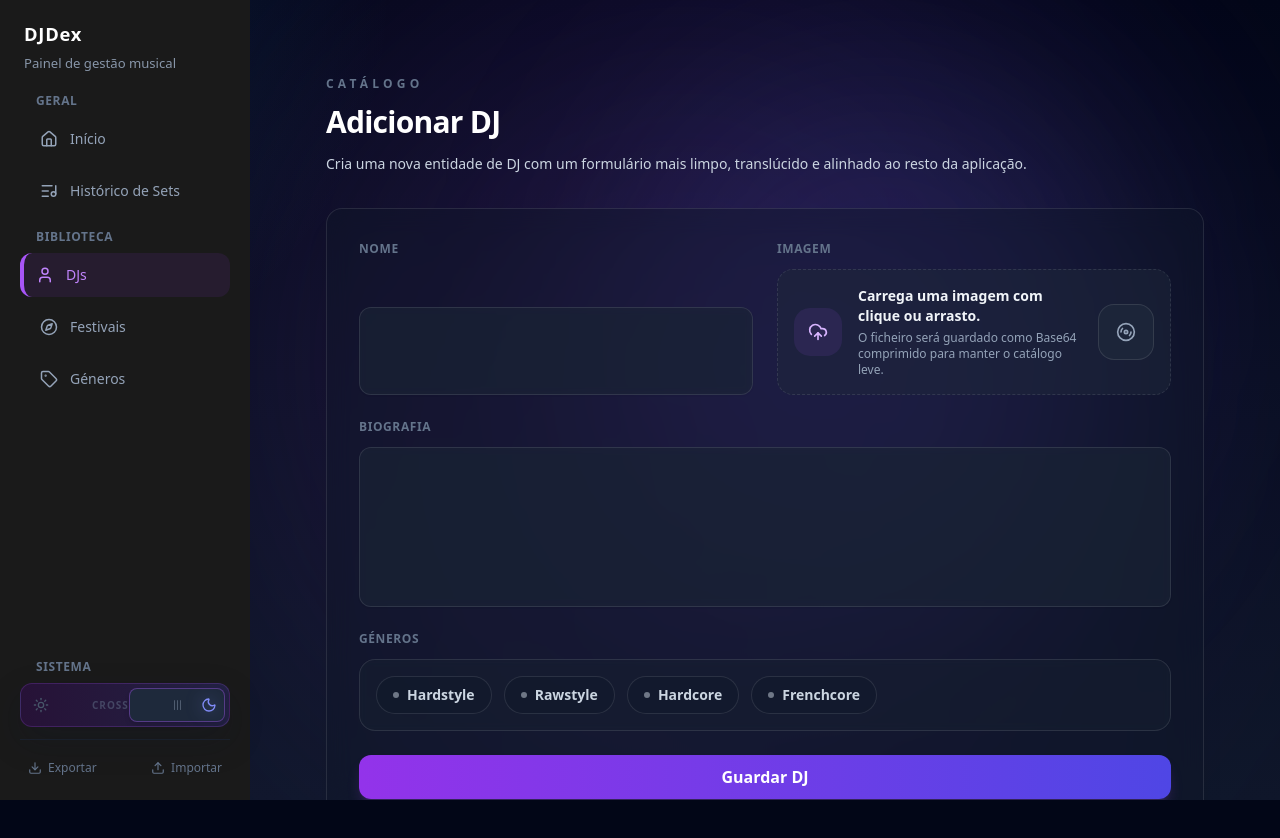
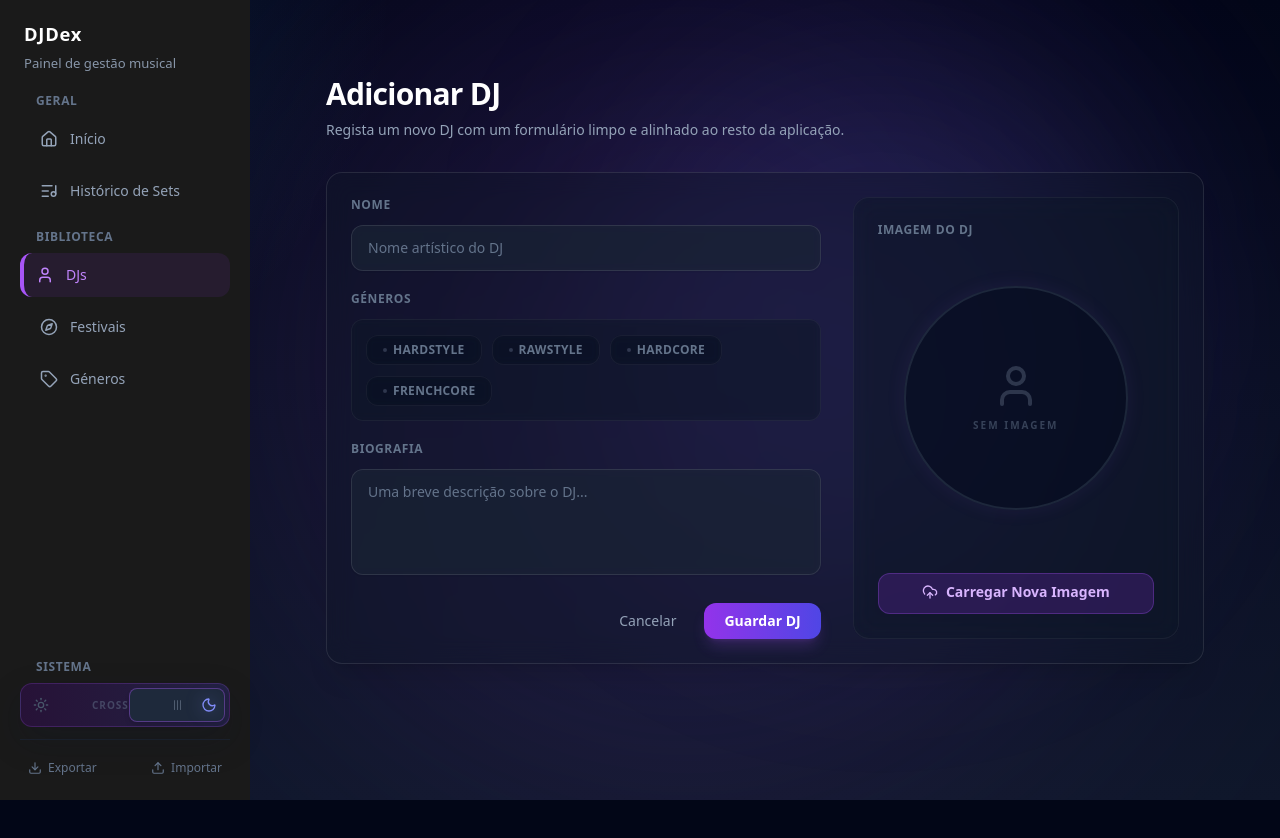
Before and after one commit to opaulosilva233/DJDex, a React (Vite) app: page /djs/adicionar in a window 1280 px wide. Shown: the top 838 px of the page. Built offline with nearby package versions, Linux system fonts and the light colour scheme.

Commit message:
feat: redesign AddDjForm with updated layout, image removal support, and refined UI components

```diff
--- a/src/components/AddDjForm.jsx
+++ b/src/components/AddDjForm.jsx
@@ -1,6 +1,6 @@
-import { useEffect, useState } from 'react'
+import { useEffect, useRef, useState } from 'react'
 import { useNavigate } from 'react-router-dom'
-import { Check, Disc3, UploadCloud } from 'lucide-react'
+import { Check, Disc3, Trash2, UploadCloud, User } from 'lucide-react'
 
 import { compressImage } from '../utils/imageHelper'
 
@@ -14,6 +14,7 @@ const initialFormState = {
 export default function AddDjForm({ initialData, handleAddDj, handleEditDj, generos = [] }) {
 	const [formData, setFormData] = useState(initialFormState)
 	const [isCompressing, setIsCompressing] = useState(false)
+	const fileInputRef = useRef(null)
 	const navigate = useNavigate()
 	const isEditing = Boolean(initialData)
 
@@ -78,6 +79,17 @@ const initialFormState = {
 		}
 	}
 
+	function handleRemoveImage() {
+		setFormData((currentFormData) => ({
+			...currentFormData,
+			imagem: '',
+		}))
+
+		if (fileInputRef.current) {
+			fileInputRef.current.value = ''
+		}
+	}
+
 	function handleSubmit(event) {
 		event.preventDefault()
 
@@ -105,127 +117,180 @@ const initialFormState = {
 	}
 
 	const inputClassName =
-		'w-full rounded-xl border border-slate-200/70 bg-white/80 px-4 py-3 text-slate-900 shadow-sm transition placeholder:text-slate-400 outline-none backdrop-blur-sm focus:border-purple-500 focus:ring-4 focus:ring-purple-500/20 dark:border-white/10 dark:bg-slate-800/50 dark:text-white dark:placeholder:text-slate-500 dark:focus:border-purple-500'
+		'w-full rounded-xl border border-slate-200/70 bg-white/80 px-4 py-3 text-sm text-slate-900 shadow-sm transition-all placeholder:text-slate-400 outline-none backdrop-blur-sm focus:border-purple-500 focus:ring-2 focus:ring-purple-500/20 dark:border-white/10 dark:bg-slate-800/50 dark:text-white dark:placeholder:text-slate-500 dark:focus:border-purple-500'
+
+	const labelClassName =
+		'block mb-1.5 text-xs font-bold uppercase tracking-wider text-slate-400 dark:text-slate-500'
+
 	const selectedGeneroIds = formData.generoIds
 
 	return (
 		<form
 			onSubmit={handleSubmit}
-			className="w-full max-w-4xl rounded-2xl border border-slate-200/60 bg-white/60 p-8 shadow-xl backdrop-blur-md dark:border-white/10 dark:bg-slate-900/40"
+			className="bg-white/60 dark:bg-slate-900/40 backdrop-blur-md border border-slate-200/60 dark:border-white/10 rounded-2xl p-6 shadow-xl max-w-5xl mx-auto w-full"
 		>
-			<div className="grid gap-6">
-				<div className="grid gap-6 lg:grid-cols-2">
-					<label className="grid gap-1.5 lg:col-span-1">
-						<span className="mb-1.5 block text-xs font-bold uppercase tracking-wider text-slate-400 dark:text-slate-500">
-							Nome
-						</span>
+			{/* ── Input de ficheiro oculto ── */}
+			<input
+				ref={fileInputRef}
+				type="file"
+				accept="image/*"
+				onChange={handleFileChange}
+				className="hidden"
+			/>
+
+			<div className="grid grid-cols-1 lg:grid-cols-12 gap-8">
+				{/* ════════════════════════════════════════════════════
+				    COLUNA ESQUERDA — Dados (7 colunas)
+				   ════════════════════════════════════════════════════ */}
+				<div className="lg:col-span-7 flex flex-col gap-5">
+					{/* Nome */}
+					<label className="grid gap-1.5">
+						<span className={labelClassName}>Nome</span>
 						<input
 							name="nome"
 							value={formData.nome}
 							onChange={handleChange}
+							placeholder="Nome artístico do DJ"
 							className={inputClassName}
 							required
 						/>
 					</label>
 
-					<label className="grid gap-1.5 lg:col-span-1">
-						<span className="mb-1.5 block text-xs font-bold uppercase tracking-wider text-slate-400 dark:text-slate-500">
-							Imagem
-						</span>
-						<div className="group relative overflow-hidden rounded-2xl border border-dashed border-slate-300/80 bg-white/70 p-4 transition hover:border-purple-400/70 hover:bg-white/90 focus-within:border-purple-500 focus-within:ring-4 focus-within:ring-purple-500/20 dark:border-white/10 dark:bg-slate-800/50 dark:hover:bg-slate-800/70">
-							<input
-								type="file"
-								accept="image/*"
-								onChange={handleFileChange}
-								className="absolute inset-0 z-10 h-full w-full cursor-pointer opacity-0"
-								required={!isEditing && !formData.imagem}
-							/>
-							<div className="flex items-center gap-4">
-								<div className="flex h-12 w-12 shrink-0 items-center justify-center rounded-2xl bg-purple-500/10 text-purple-600 transition group-hover:bg-purple-500/15 dark:text-purple-300">
-									<UploadCloud className="h-5 w-5" />
-								</div>
-								<div className="min-w-0 flex-1">
-									<p className="text-sm font-semibold text-slate-700 dark:text-slate-100">
-										{isCompressing ? 'A comprimir imagem...' : 'Carrega uma imagem com clique ou arrasto.'}
-									</p>
-									<p className="mt-1 text-xs text-slate-500 dark:text-slate-400">
-										O ficheiro será guardado como Base64 comprimido para manter o catálogo leve.
-									</p>
-								</div>
-								{formData.imagem ? (
-									<div className="h-14 w-14 shrink-0 overflow-hidden rounded-2xl border border-slate-200/70 bg-slate-100 shadow-sm dark:border-white/10 dark:bg-slate-800">
-										<img
-											src={formData.imagem}
-											alt="Pré-visualização da imagem do DJ"
-											className="h-full w-full object-cover"
-										/>
-									</div>
-								) : (
-									<div className="flex h-14 w-14 shrink-0 items-center justify-center rounded-2xl border border-slate-200/70 bg-slate-50 text-slate-400 dark:border-white/10 dark:bg-slate-800/80">
-										<Disc3 className="h-5 w-5" />
-									</div>
-								)}
-							</div>
-						</div>
-					</label>
-				</div>
-
-				<label className="grid gap-1.5">
-					<span className="mb-1.5 block text-xs font-bold uppercase tracking-wider text-slate-400 dark:text-slate-500">
-						Biografia
-					</span>
-					<textarea
-						name="biografia"
-						value={formData.biografia}
-						onChange={handleChange}
-						className={`${inputClassName} min-h-[160px] resize-none`}
-						required
-						rows={5}
-					/>
-				</label>
-
+					{/* Géneros — chips minimalistas */}
 					<div className="grid gap-1.5">
-					<span className="mb-1.5 block text-xs font-bold uppercase tracking-wider text-slate-400 dark:text-slate-500">
-						Géneros
-					</span>
-					<div className="flex flex-wrap gap-3 rounded-2xl border border-slate-200/60 bg-white/50 p-4 backdrop-blur-sm dark:border-white/10 dark:bg-slate-800/30">
+						<span className={labelClassName}>Géneros</span>
+						<div className="flex flex-wrap gap-2.5 rounded-xl border border-slate-200/30 bg-slate-100/40 p-3.5 backdrop-blur-sm dark:border-white/5 dark:bg-slate-900/30">
 							{generos.map((genero) => {
 								const isChecked = selectedGeneroIds.includes(genero.id)
 
 								return (
-								<label key={genero.id} className="relative">
+									<label key={genero.id} className="relative select-none">
 										<input
 											type="checkbox"
 											value={genero.id}
 											checked={isChecked}
 											onChange={handleGeneroToggle}
-										className="peer sr-only"
+											className="hidden"
 										/>
 										<span
-										className={`inline-flex cursor-pointer items-center gap-2 rounded-full border px-4 py-2 text-sm font-semibold transition-all ${
+											className={`inline-flex cursor-pointer items-center gap-1.5 rounded-xl px-4 py-1.5 text-xs font-semibold tracking-wide uppercase transition-all duration-200 hover:scale-105 active:scale-95 ${
 												isChecked
-												? 'border-purple-500 bg-purple-600 text-white shadow-lg shadow-purple-500/20'
-												: 'border-slate-200 bg-white/80 text-slate-600 hover:border-purple-300 hover:text-purple-700 dark:border-white/10 dark:bg-slate-900/30 dark:text-slate-300 dark:hover:border-purple-500/40 dark:hover:text-white'
+													? 'bg-gradient-to-r from-purple-600 to-indigo-600 text-white border border-transparent shadow-lg shadow-purple-500/30'
+													: 'bg-slate-800/30 dark:bg-slate-950/20 backdrop-blur-sm border border-slate-700/40 dark:border-white/5 text-slate-400 dark:text-slate-500 hover:border-purple-500/40 hover:text-slate-200'
 											}`}
 										>
-										{isChecked ? <Check className="h-4 w-4" /> : <span className="h-1.5 w-1.5 rounded-full bg-current opacity-50" />}
+											{isChecked ? <Check className="h-3 w-3" /> : <span className="h-1 w-1 rounded-full bg-current opacity-40" />}
 											{genero.nome}
 										</span>
 									</label>
 								)
 							})}
 							{generos.length === 0 && (
-							<p className="text-sm text-slate-500 dark:text-slate-400">Ainda não existem géneros guardados.</p>
+								<p className="text-xs text-slate-400 dark:text-slate-500">Ainda não existem géneros guardados.</p>
 							)}
 						</div>
 					</div>
 
+					{/* Biografia */}
+					<label className="grid gap-1.5">
+						<span className={labelClassName}>Biografia</span>
+						<textarea
+							name="biografia"
+							value={formData.biografia}
+							onChange={handleChange}
+							placeholder="Uma breve descrição sobre o DJ..."
+							className={`${inputClassName} min-h-[100px] max-h-[120px] resize-none`}
+							required
+							rows={4}
+						/>
+					</label>
+
+					{/* Botões de Ação — alinhados à direita */}
+					<div className="flex justify-end items-center gap-3 mt-2">
+						<button
+							type="button"
+							onClick={() => navigate('/djs')}
+							className="rounded-xl px-4 py-2 text-sm font-medium text-slate-500 transition-colors hover:text-slate-800 dark:text-slate-400 dark:hover:text-white"
+						>
+							Cancelar
+						</button>
 						<button
 							type="submit"
-					className="inline-flex items-center justify-center bg-gradient-to-r from-purple-600 to-indigo-600 hover:from-purple-500 hover:to-indigo-500 text-white font-bold py-2.5 px-6 rounded-xl shadow-lg shadow-purple-500/20 transition-all hover:-translate-y-0.5"
+							className="bg-gradient-to-r from-purple-600 to-indigo-600 text-white font-bold py-2 px-5 rounded-xl text-sm transition-all hover:-translate-y-0.5 shadow-lg shadow-purple-500/20 hover:from-purple-500 hover:to-indigo-500 focus-visible:outline-none focus-visible:ring-2 focus-visible:ring-purple-400/50"
 						>
-					Guardar DJ
+							{isEditing ? 'Guardar Alterações' : 'Guardar DJ'}
 						</button>
+					</div>
+				</div>
+
+				{/* ════════════════════════════════════════════════════
+				    COLUNA DIREITA — Painel de Imagem (5 colunas)
+				   ════════════════════════════════════════════════════ */}
+				<div className="lg:col-span-5 flex flex-col items-center justify-between bg-white/5 dark:bg-slate-900/30 backdrop-blur-md border border-slate-200/20 dark:border-white/5 rounded-2xl p-6 h-full min-h-[400px]">
+					{/* Rótulo */}
+					<p className="text-xs font-bold uppercase tracking-wider text-slate-400 dark:text-slate-500 self-start">
+						Imagem do DJ
+					</p>
+
+					{/* Moldura Circular Premium */}
+					<div className="flex flex-col items-center gap-4 flex-1 justify-center">
+						<div
+							className={`w-48 h-48 md:w-56 md:h-56 rounded-full overflow-hidden border-2 relative flex items-center justify-center transition-all duration-500 ${
+								formData.imagem
+									? 'border-purple-500 shadow-[0_0_20px_rgba(168,85,247,0.4)] bg-slate-950/40'
+									: 'border-slate-700/50 shadow-[0_0_20px_rgba(168,85,247,0.08)] bg-slate-950/40'
+							}`}
+						>
+							{formData.imagem ? (
+								<img
+									src={formData.imagem}
+									alt="Avatar do DJ"
+									className="w-full h-full object-cover animate-[fadeIn_300ms_ease-out]"
+								/>
+							) : (
+								<div className="flex flex-col items-center gap-2 text-slate-600 dark:text-slate-500">
+									<User className="h-12 w-12 opacity-40" />
+									<p className="text-[10px] font-bold uppercase tracking-[0.2em] opacity-50">Sem imagem</p>
+								</div>
+							)}
+
+							{/* Overlay de compressão */}
+							{isCompressing && (
+								<div className="absolute inset-0 flex items-center justify-center bg-slate-950/70 backdrop-blur-sm rounded-full">
+									<div className="flex flex-col items-center gap-2">
+										<Disc3 className="h-6 w-6 text-purple-400 animate-spin" />
+										<p className="text-[10px] font-bold uppercase tracking-[0.2em] text-purple-300">A comprimir...</p>
+									</div>
+								</div>
+							)}
+						</div>
+					</div>
+
+					{/* Botões de Ação Verticais */}
+					<div className="flex flex-col gap-3 w-full mt-4">
+						<button
+							type="button"
+							onClick={() => fileInputRef.current?.click()}
+							className="w-full bg-purple-600/20 hover:bg-purple-600/30 text-purple-300 font-bold py-2 px-4 rounded-xl text-sm border border-purple-500/30 transition-all text-center cursor-pointer hover:-translate-y-0.5 active:scale-[0.98]"
+						>
+							<span className="inline-flex items-center justify-center gap-2">
+								<UploadCloud className="h-4 w-4" />
+								Carregar Nova Imagem
+							</span>
+						</button>
+
+
+						{formData.imagem && (
+							<button
+								type="button"
+								onClick={handleRemoveImage}
+								className="text-xs font-bold uppercase tracking-wider text-rose-500/70 hover:text-rose-400 transition-colors mt-2 self-center"
+							>
+								Remover Imagem
+							</button>
+						)}
+					</div>
+				</div>
 			</div>
 		</form>
 	)
--- a/src/pages/AddDjPage.jsx
+++ b/src/pages/AddDjPage.jsx
@@ -11,15 +11,14 @@ export default function AddDjPage({ djs = [], handleAddDj, handleEditDj, generos
 
 	return (
 		<section className="w-full p-8 md:p-12 flex flex-col gap-8 bg-transparent relative z-10">
-			<div className="flex flex-col gap-3">
-				<p className="text-xs font-bold uppercase tracking-[0.35em] text-slate-400 dark:text-slate-500">Catálogo</p>
+			<div className="flex flex-col gap-2 max-w-5xl mx-auto w-full">
 				<h1 className="text-3xl font-black tracking-tight text-slate-900 dark:text-white">
 					{isEditing ? 'Editar DJ' : 'Adicionar DJ'}
 				</h1>
-				<p className="max-w-3xl text-sm leading-6 text-slate-500 dark:text-slate-300">
+				<p className="text-sm text-slate-500 dark:text-slate-400">
 					{isEditing
-						? 'Atualiza os dados do DJ selecionado e mantém a biblioteca consistente com a nova linguagem visual.'
-						: 'Cria uma nova entidade de DJ com um formulário mais limpo, translúcido e alinhado ao resto da aplicação.'}
+						? 'Atualiza os dados do DJ selecionado e mantém a biblioteca consistente.'
+						: 'Regista um novo DJ com um formulário limpo e alinhado ao resto da aplicação.'}
 				</p>
 			</div>
 
```
Also changed, not shown: src/index.css (+12 -0 lines). Lines whose indentation alone changed are shown as unchanged.
